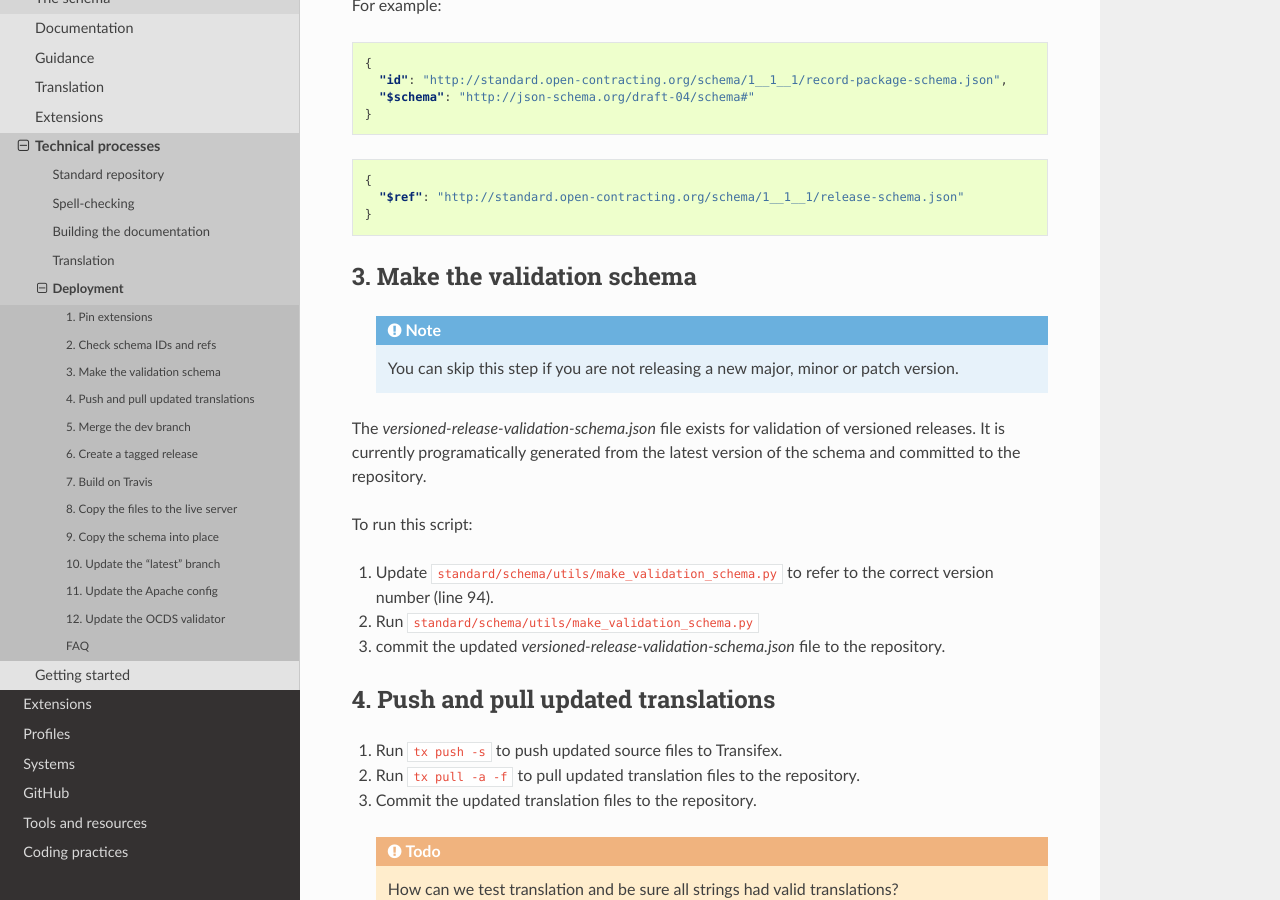
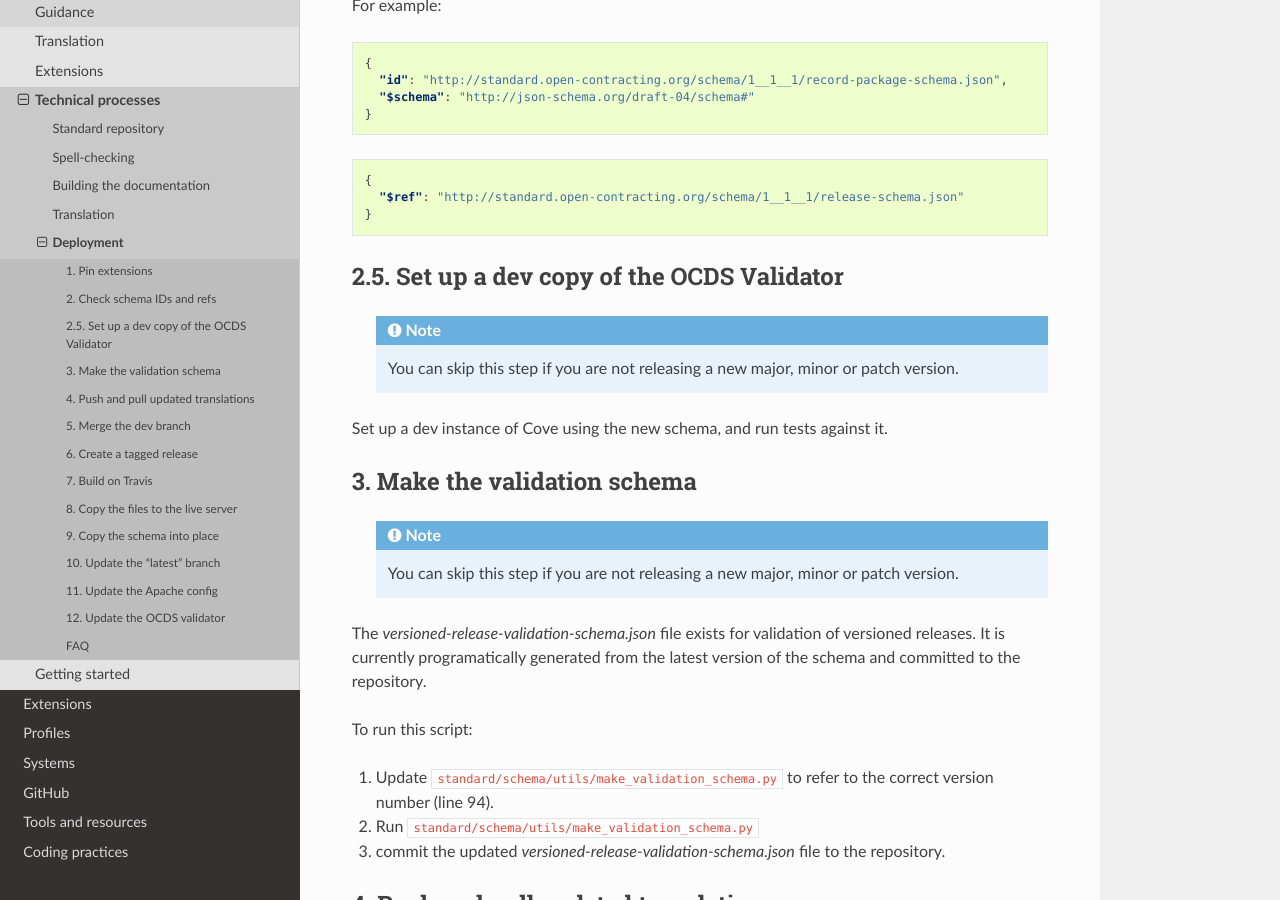
Before and after one commit to open-contracting/standard-development-handbook, a Sphinx documentation site: the page built from docs/standard/technical/deployment.md, in a window 1280 px wide and 900 px high, scrolled down 1867 px. Built offline with Sphinx 7.4.7 and the Read the Docs theme 2.0.0, drawn with Linux system fonts in a browser that asks for light colours; some of the changed text lies outside the part shown.

Commit message:
Suggest setting up a dev copy of CoVE before the schema is merged

````diff
--- a/docs/standard/technical/deployment.md
+++ b/docs/standard/technical/deployment.md
@@ -78,6 +78,16 @@ For example:
   "$ref": "http://standard.open-contracting.org/schema/1__1__1/release-schema.json"
 }
 ```
+
+## 2.5. Set up a dev copy of the OCDS Validator
+
+```eval_rst
+  .. note::
+    You can skip this step if you are not releasing a new major, minor or patch version.
+```
+
+Set up a dev instance of Cove using the new schema, and run tests against it.
+
 
 ## 3. Make the validation schema
 
````
Also changed, not shown: other parts of docs/standard/technical/deployment.md (+1 -2 lines).
